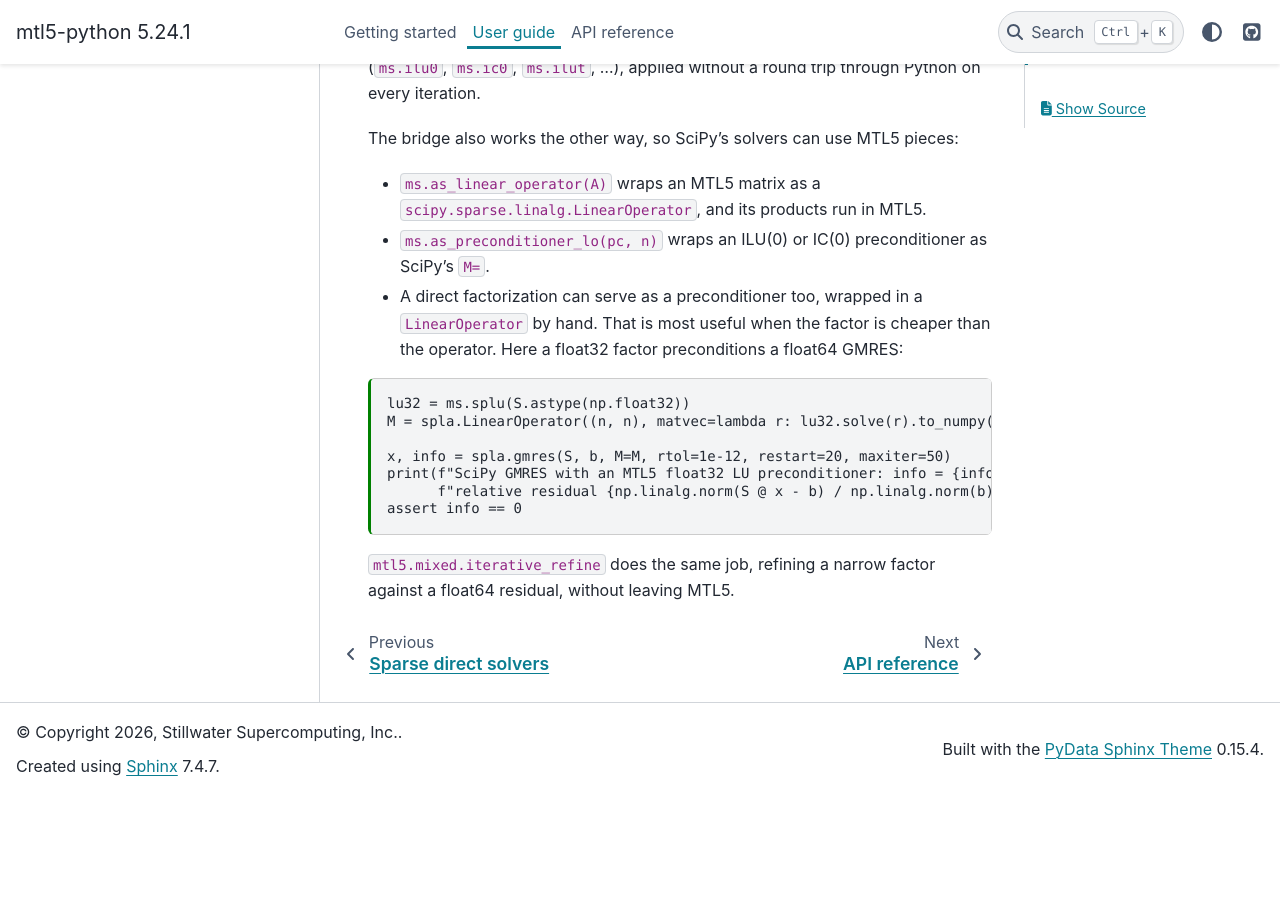
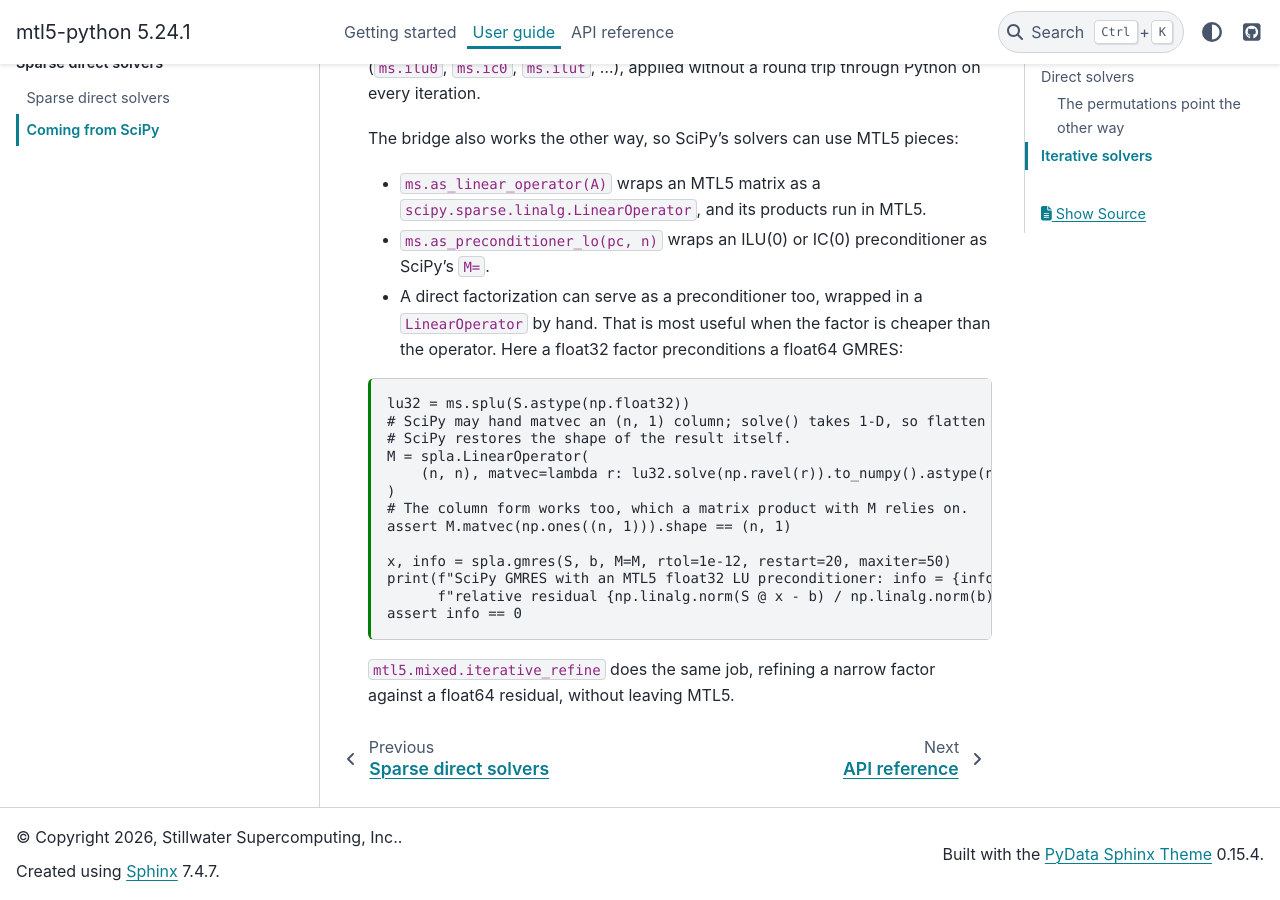
Before and after one commit to stillwater-sc/mtl5-python, a Sphinx documentation site: the page built from docs/guide/scipy-interop.md, in a window 1280 px wide and 900 px high, scrolled down 3268 px. Built offline with Sphinx 7.4.7 and the PyData theme 0.15.4, drawn with Linux system fonts in a browser that asks for light colours; pages that are not in the unit, such as notebooks, are missing from menus; before the commit the page ends 4063 px from its top, so only the background shows below that.

Commit message:
docs(guide): flatten column vectors in the LinearOperator preconditioner
SciPy may pass matvec an (n, 1) array (for instance when M multiplies a
matrix), and solve() binds a 1-D right-hand side only. Flatten before
solving; SciPy restores the output shape. An assert checks the column
form.

Found by a local `coderabbit review --agent` pass.

Co-Authored-By: Claude Opus 5.5 <noreply@anthropic.com>

````diff
--- a/docs/guide/scipy-interop.md
+++ b/docs/guide/scipy-interop.md
@@ -138,7 +138,13 @@ The bridge also works the other way, so SciPy's solvers can use MTL5 pieces:
 
 ```{code-cell} python
 lu32 = ms.splu(S.astype(np.float32))
-M = spla.LinearOperator((n, n), matvec=lambda r: lu32.solve(r).to_numpy().astype(np.float64))
+# SciPy may hand matvec an (n, 1) column; solve() takes 1-D, so flatten it.
+# SciPy restores the shape of the result itself.
+M = spla.LinearOperator(
+    (n, n), matvec=lambda r: lu32.solve(np.ravel(r)).to_numpy().astype(np.float64)
+)
+# The column form works too, which a matrix product with M relies on.
+assert M.matvec(np.ones((n, 1))).shape == (n, 1)
 
 x, info = spla.gmres(S, b, M=M, rtol=1e-12, restart=20, maxiter=50)
 print(f"SciPy GMRES with an MTL5 float32 LU preconditioner: info = {info}, "
````
